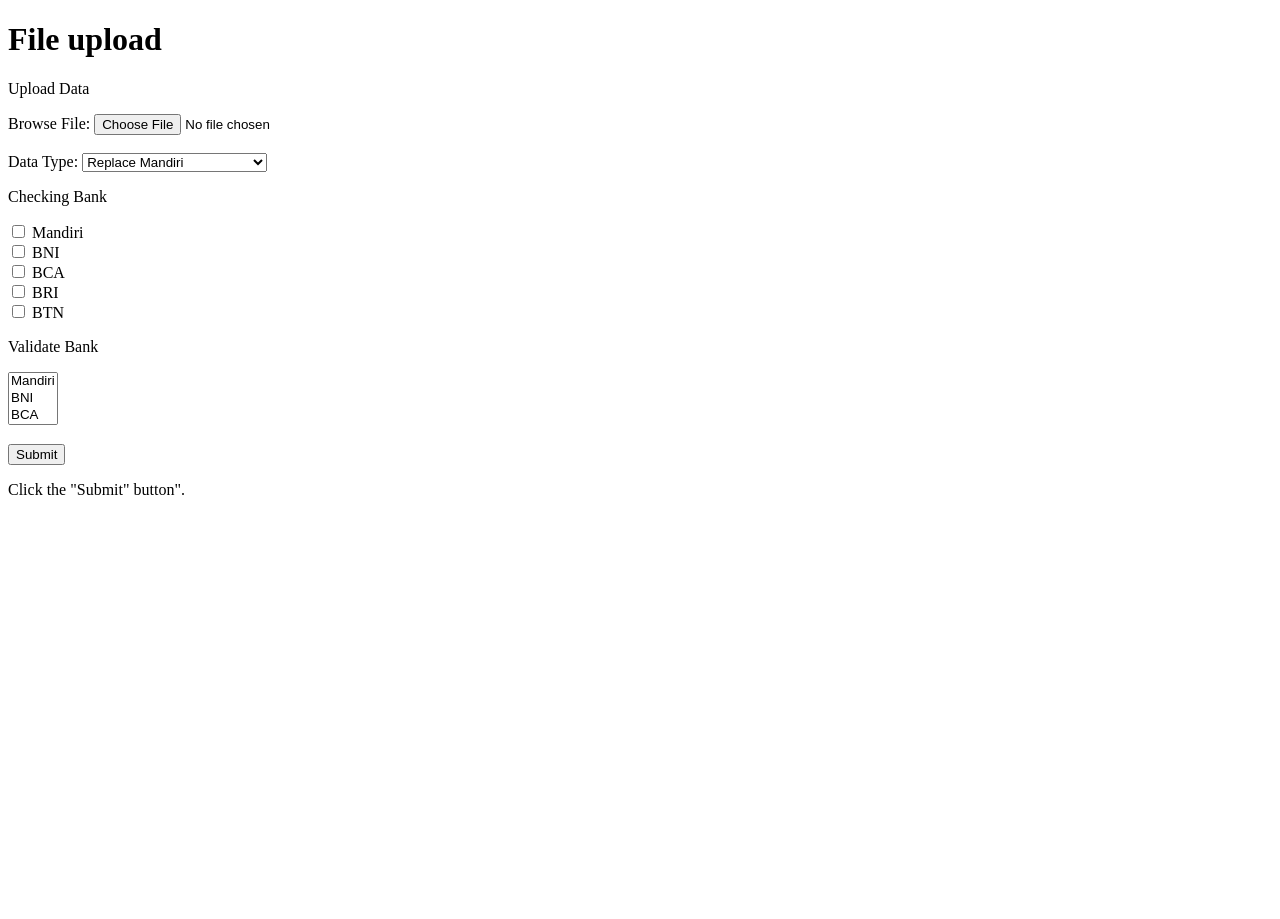
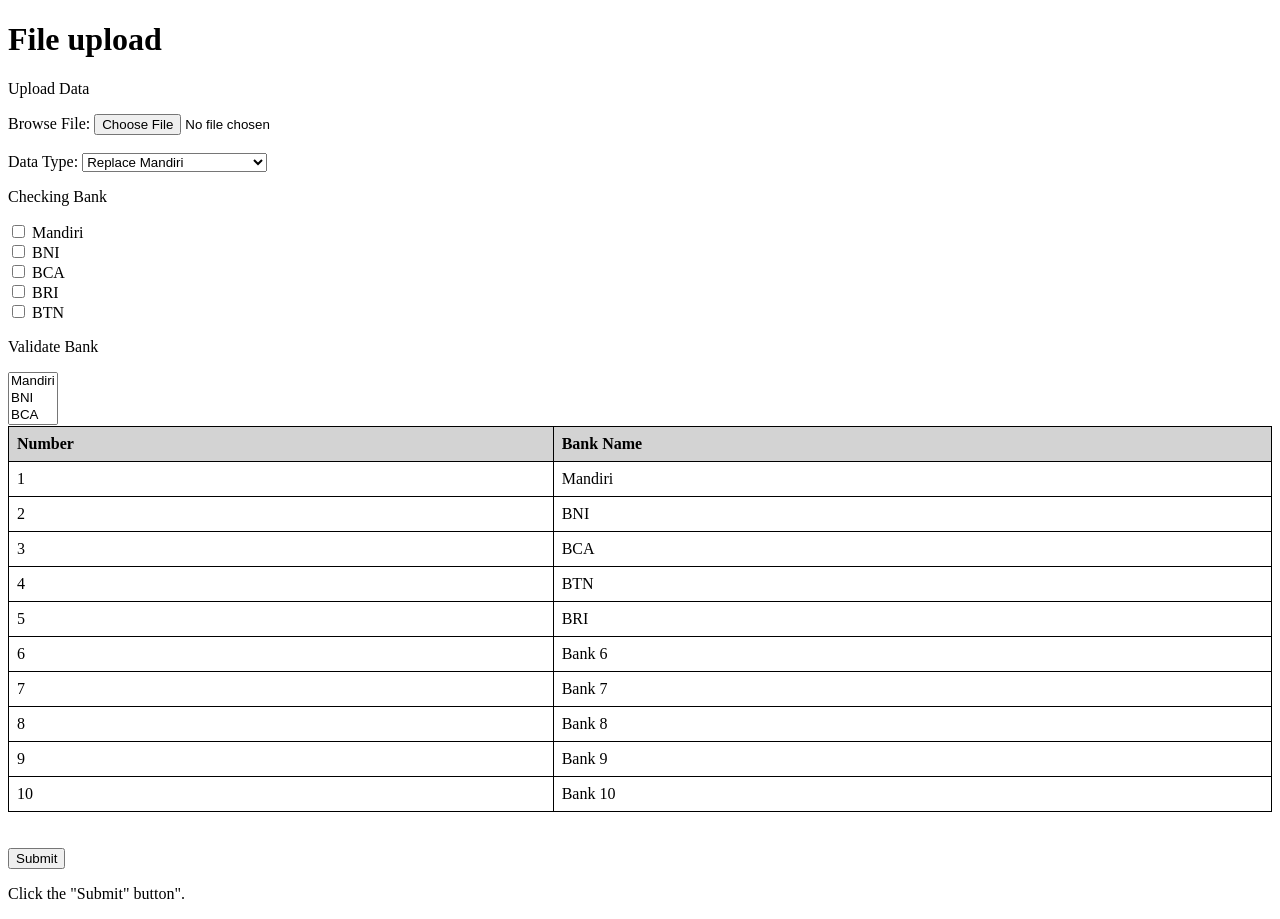
Before and after one commit to rismawan11/rismawan11.github.io, a plain HTML site: page index.html in a window 1280 px wide. Before the commit the page ends 800 px from the top, so only its background shows below. Drawn offline with Linux system fonts and the light colour scheme.

Commit message:
Update index.html

```diff
--- a/index.html
+++ b/index.html
@@ -46,6 +46,77 @@
     <option value="BTN">BTN</option>
   </select>
 
+
+  <style>
+    table {
+      border-collapse: collapse;
+      width: 100%;
+      overflow-y: scroll;
+      height: 200px;
+    }
+
+    th, td {
+      border: 1px solid black;
+      padding: 8px;
+      text-align: left;
+    }
+
+    th {
+      background-color: lightgray;
+    }
+  </style>
+
+  <table>
+    <thead>
+      <tr>
+        <th>Number</th>
+        <th>Bank Name</th>
+      </tr>
+    </thead>
+    <tbody>
+      <tr>
+        <td>1</td>
+        <td>Mandiri</td>
+      </tr>
+      <tr>
+        <td>2</td>
+        <td>BNI</td>
+      </tr>
+      <tr>
+        <td>3</td>
+        <td>BCA</td>
+      </tr>
+      <tr>
+        <td>4</td>
+        <td>BTN</td>
+      </tr>
+      <tr>
+        <td>5</td>
+        <td>BRI</td>
+      </tr>
+      <tr>
+        <td>6</td>
+        <td>Bank 6</td>
+      </tr>
+      <tr>
+        <td>7</td>
+        <td>Bank 7</td>
+      </tr>
+      <tr>
+        <td>8</td>
+        <td>Bank 8</td>
+      </tr>
+      <tr>
+        <td>9</td>
+        <td>Bank 9</td>
+      </tr>
+      <tr>
+        <td>10</td>
+        <td>Bank 10</td>
+      </tr>
+    </tbody>
+  </table>
+
   <br><br>
   <input type="submit" value="Submit">
 </form>
```
